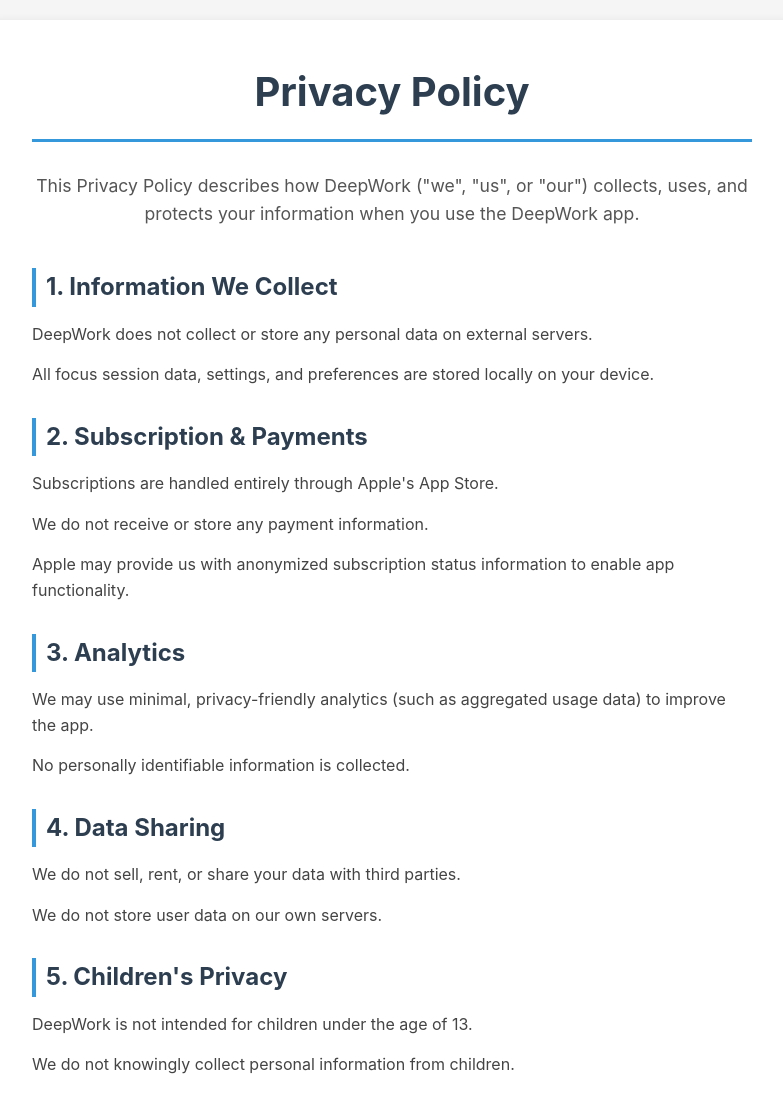
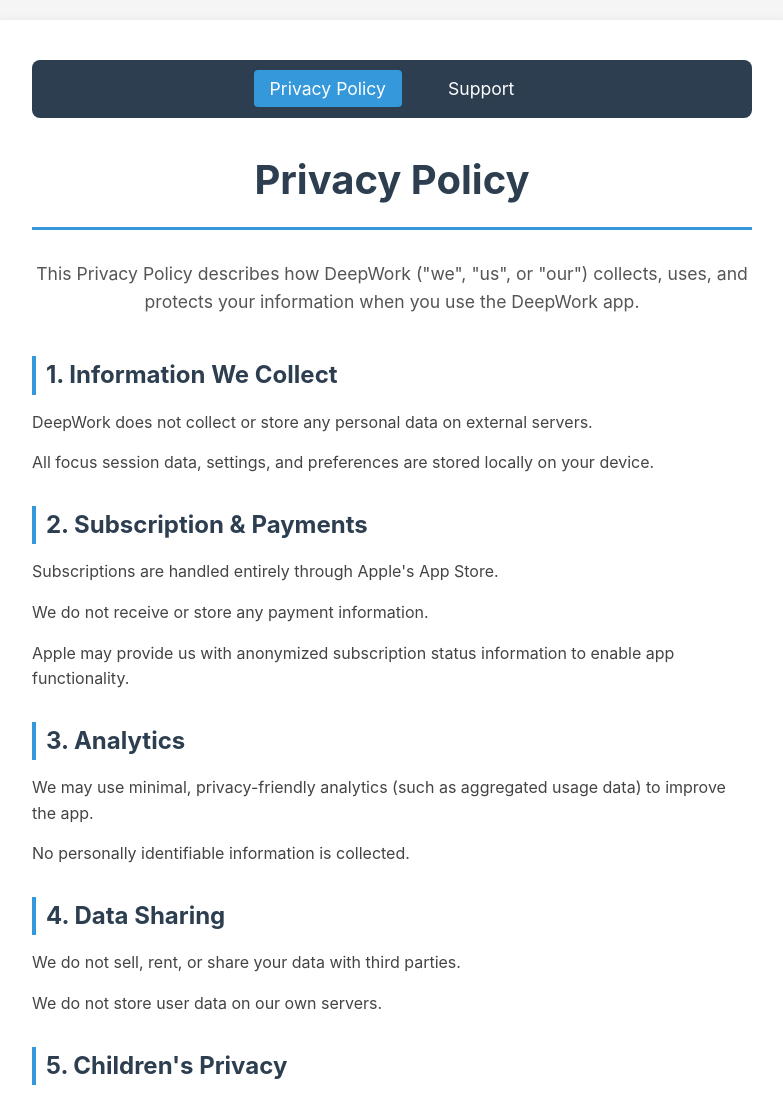
Before and after one commit to Ezedddin/Privacy-Policy, a plain HTML site: page index.html in a window 1280 px wide. Shown: the top 1100 px of the page, without its empty margins (248-1031 px from the left). Drawn offline with Linux system fonts and the light colour scheme.

Commit message:
Navigatie toegevoegd

```diff
--- a/index.html
+++ b/index.html
@@ -82,6 +82,38 @@
             text-decoration: underline;
         }
 
+        nav {
+            background-color: #2c3e50;
+            padding: 15px 0;
+            margin-bottom: 30px;
+            border-radius: 8px;
+        }
+
+        nav ul {
+            list-style: none;
+            display: flex;
+            justify-content: center;
+            gap: 30px;
+            flex-wrap: wrap;
+        }
+
+        nav a {
+            color: white;
+            text-decoration: none;
+            font-size: 1.1em;
+            padding: 8px 16px;
+            border-radius: 4px;
+            transition: background-color 0.3s;
+        }
+
+        nav a:hover {
+            background-color: #3498db;
+        }
+
+        nav a.active {
+            background-color: #3498db;
+        }
+
         @media (max-width: 600px) {
             .container {
                 padding: 20px;
@@ -99,6 +131,12 @@
 </head>
 <body>
     <div class="container">
+        <nav>
+            <ul>
+                <li><a href="index.html" class="active">Privacy Policy</a></li>
+                <li><a href="support.html">Support</a></li>
+            </ul>
+        </nav>
         <h1>Privacy Policy</h1>
 
         <p class="intro">
```
Also changed, not shown: support.html (+38 -0 lines).
